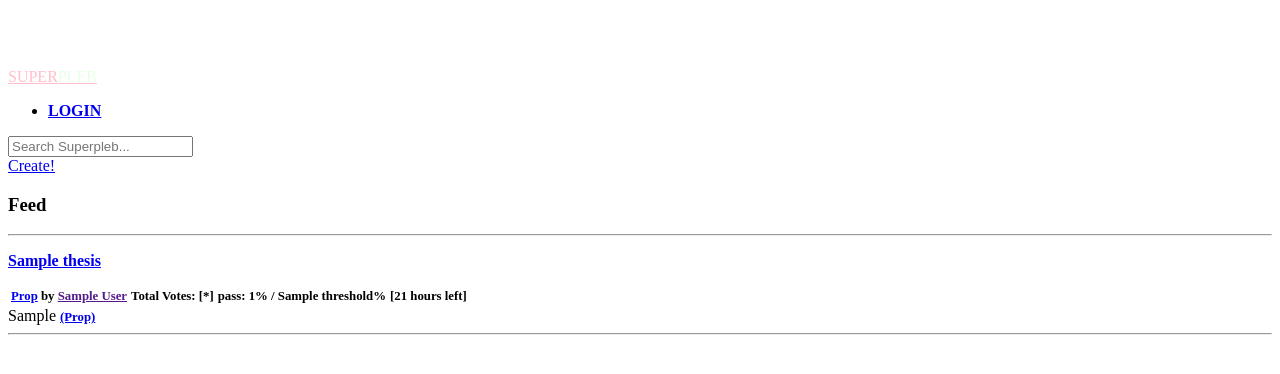
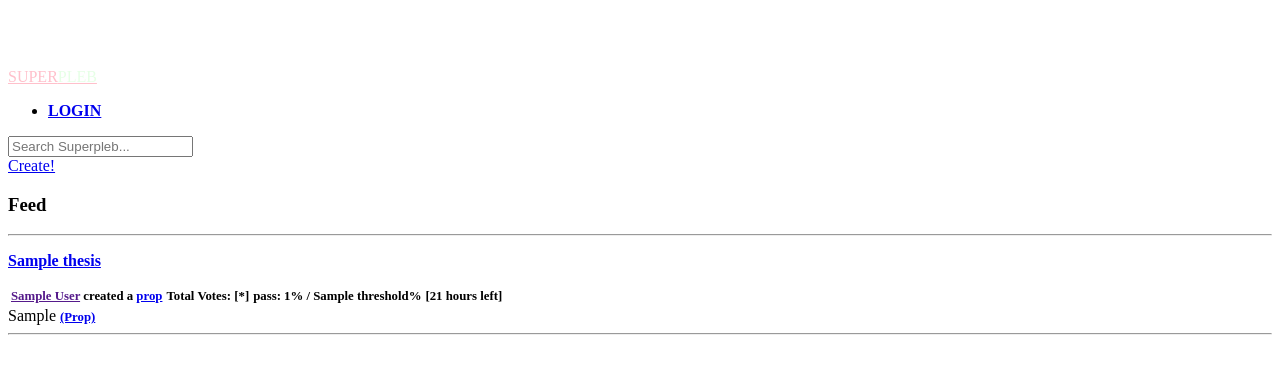
Before and after one commit to twlopes/sp, a Django app: template sp/templates/home.html in a window 1280 px wide. Shown: the top 374 px of the page. Run offline with Django 3.2, Linux system fonts and the light colour scheme; the template is opened without the code that fills it: most values are stand-ins (such as "Sample title", 1, 10 or a date in 2020); lists and menus that the app fills with data are empty; some libraries are stand-ins or nearby versions.

Commit message:
Merging and sending up to heroku.

```diff
--- a/sp/templates/home.html
+++ b/sp/templates/home.html
@@ -24,7 +24,7 @@
 							<class id="more"><table class="table table-bordered">
 						        <thead>
 						          <tr>
-						            <th><a href="/props/{{ props.id }}">Prop</a> by <a href="">{{ props.author }}</a></th>
+						            <th><a href="">{{ props.author }}</a> created a <a href="/props/{{ props.id }}">prop</a></th>
 						            <th>Total Votes: [*]</th>
 						            <th>{{ props.pass_status }}: {{ props.percentage_for }}% / {{ props.threshold }}%</th>
 						            <th>[21 hours left]</th>
```
